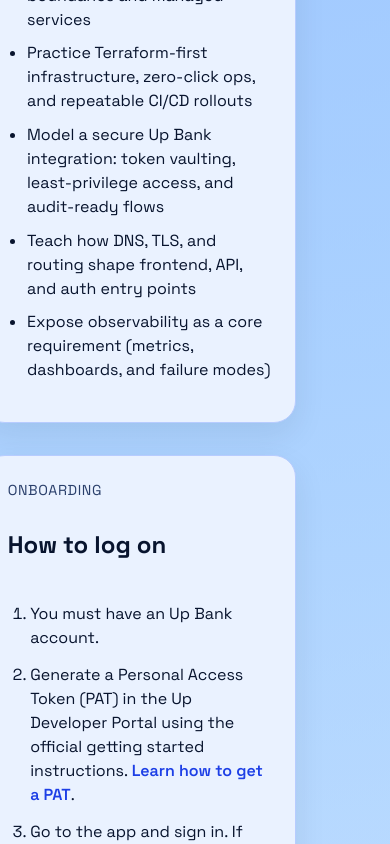
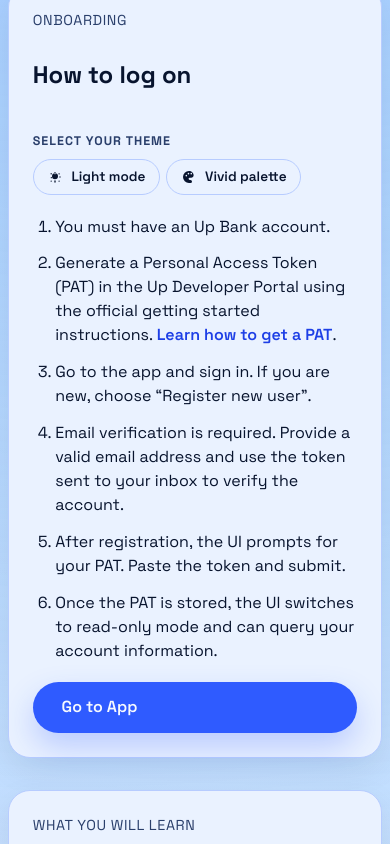
Before and after one commit to alanlima/upbank-aws-lab, a React (Vite) app in the folder app/: page / in a window 390 px wide. Shown: the part 2400-3244 px from the top of the page. Built offline with nearby package versions, Linux system fonts and the light colour scheme.

Commit message:
build and theme button changes

```diff
--- a/app/src/App.css
+++ b/app/src/App.css
@@ -609,6 +609,11 @@
 }
 
 @media (max-width: 720px) {
+  .app-shell {
+    flex-direction: column;
+    padding: 1.5rem 1rem 2.5rem;
+  }
+
   .card {
     padding: 2rem 1.5rem;
   }
@@ -634,10 +639,12 @@
   .build-stamp {
     position: static;
     margin-top: 1.5rem;
-    justify-items: start;
+    width: min(1120px, 96vw);
+    justify-items: center;
   }
 
   .theme-toggle-group {
-    display: none;
+    width: 100%;
+    justify-content: center;
   }
 }
--- a/app/src/pages/LandingZonePage.css
+++ b/app/src/pages/LandingZonePage.css
@@ -114,6 +114,23 @@
   gap: 0.8rem;
 }
 
+.theme-choice {
+  display: none;
+  gap: 0.5rem;
+  margin: 0.4rem 0 1.2rem;
+}
+
+.theme-choice__label {
+  font-size: 0.78rem;
+  font-weight: 700;
+  color: var(--ink-muted);
+  text-transform: uppercase;
+  letter-spacing: 0.08em;
+}
+
+.theme-choice .theme-toggle-group {
+  justify-content: flex-start;
+}
 .landing-grid {
   display: grid;
   grid-template-columns: repeat(auto-fit, minmax(280px, 1fr));
@@ -453,6 +470,10 @@
 }
 
 @media (max-width: 720px) {
+  .landing-zone {
+    padding-top: 0.75rem;
+  }
+
   .landing-hero {
     padding: 1.6rem;
   }
@@ -461,8 +482,21 @@
     grid-template-columns: 1fr;
   }
 
+  .theme-choice {
+    display: grid;
+  }
+
   .landing-panel {
     padding: 1.5rem;
+  }
+
+  .get-started-actions {
+    flex-direction: column;
+    align-items: stretch;
+  }
+
+  .theme-choice .theme-toggle-group {
+    justify-content: flex-start;
   }
 
   .input-row {
--- a/app/src/pages/LandingZonePage.tsx
+++ b/app/src/pages/LandingZonePage.tsx
@@ -3,6 +3,7 @@
 import './LandingZonePage.css'
 import { architectureConfig } from '../config/architecture'
 import type { ArchitectureNode } from '../config/architecture'
+import ThemeToggle from '../components/ThemeToggle'
 import {
   AwsAlbIcon,
   AwsApiGatewayIcon,
@@ -170,6 +171,10 @@
         <div className="section-header">
           <p className="eyebrow">Onboarding</p>
           <h2>How to log on</h2>
+        </div>
+        <div className="theme-choice">
+          <span className="theme-choice__label">Select your theme</span>
+          <ThemeToggle />
         </div>
         <ol className="step-list">
           <li>You must have an Up Bank account.</li>
```
